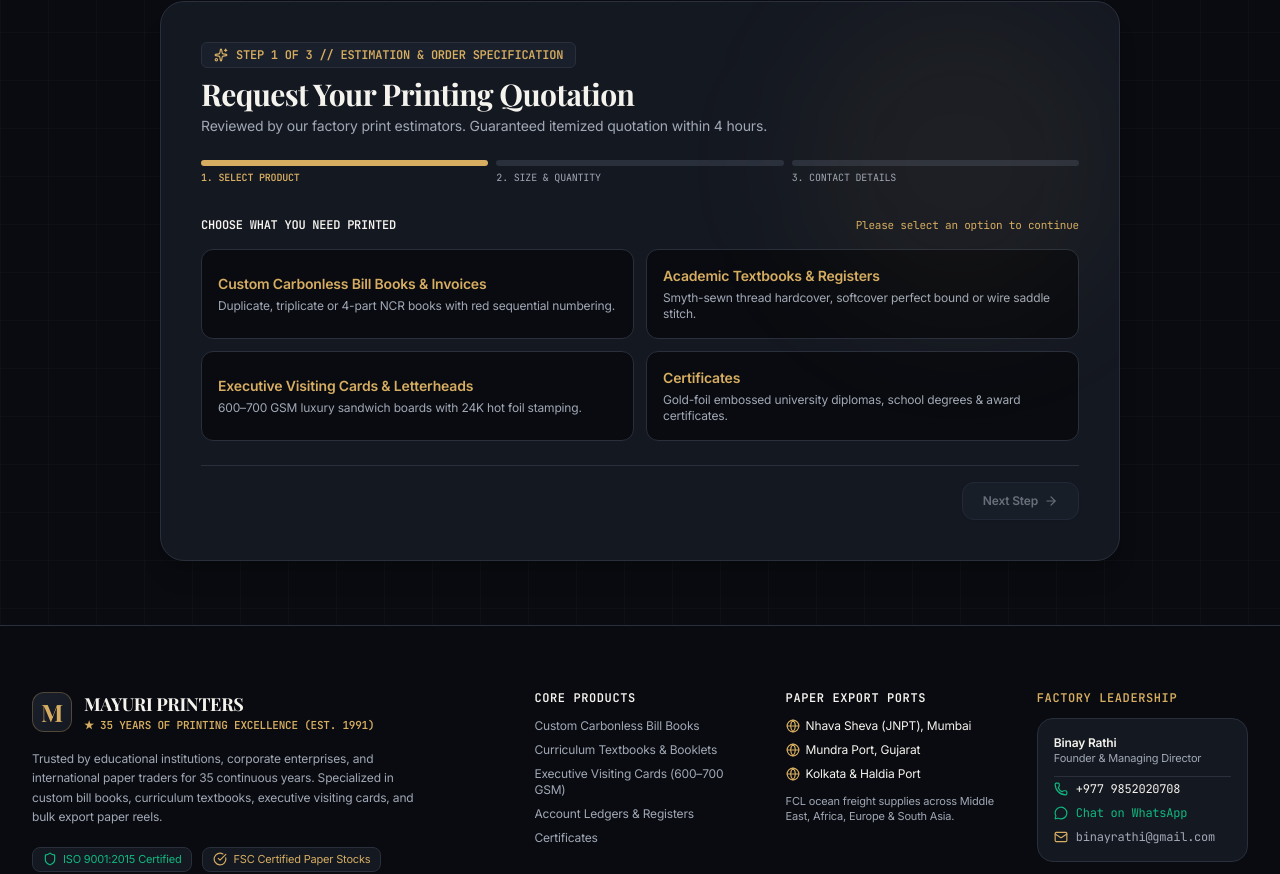
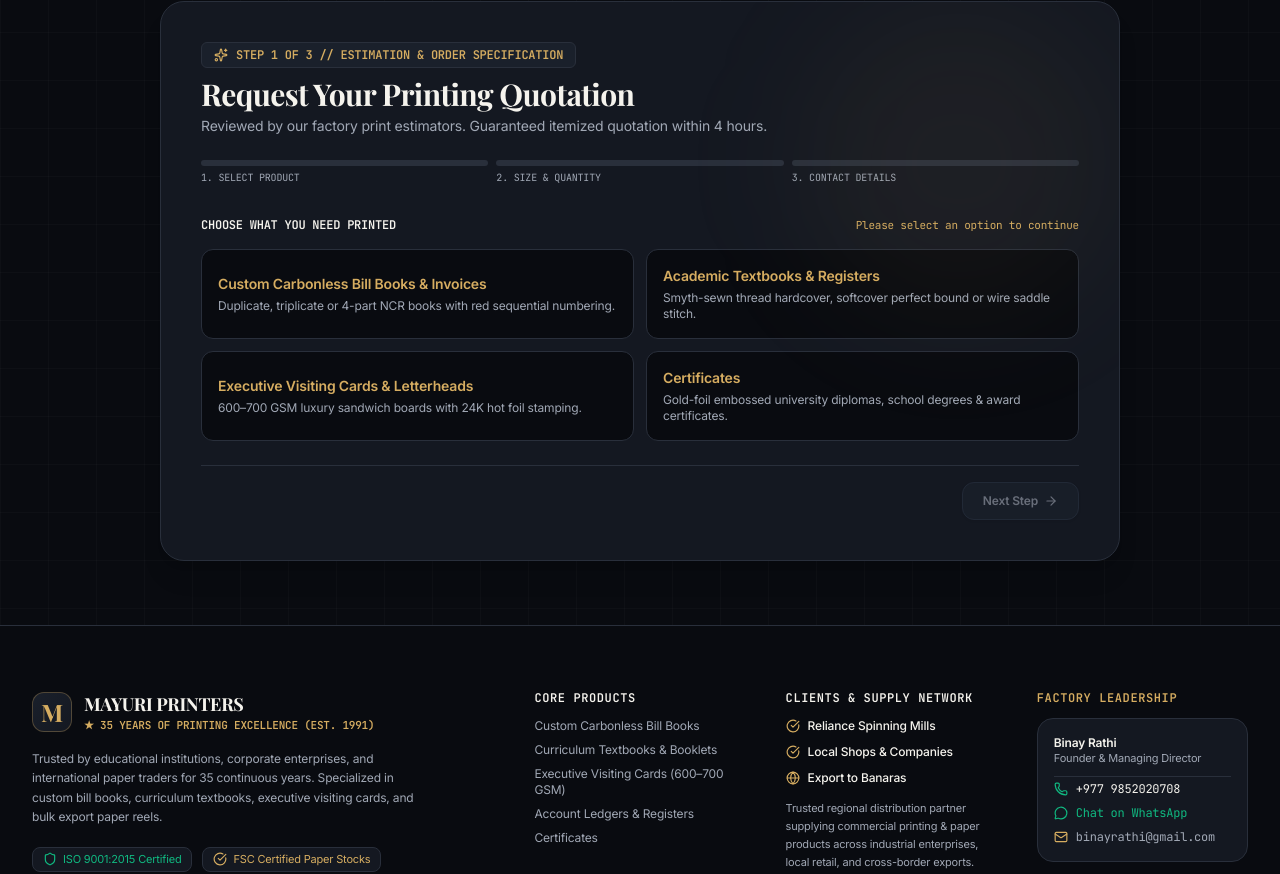
Before and after one commit to Mayank-Rathi-create/Mayuri-printers, a React (Vite) app: page / in a window 1280 px wide. Shown: the part 2080-2954 px from the top of the page. Built offline with nearby package versions, Linux system fonts and the light colour scheme; a web font is replaced by a local one.

Commit message:
Highlight step 1 progress only on product selection and update footer clients to Reliance Spinning Mills, Local Shops and Banaras export

```diff
--- a/src/components/ui/Footer.tsx
+++ b/src/components/ui/Footer.tsx
@@ -70,26 +70,26 @@ export const Footer: React.FC = () => {
             </ul>
           </div>
 
-          {/* Col 3: Export Logistics */}
+          {/* Col 3: Major Clients & Supply Network */}
           <div className="space-y-3">
             <h4 className="text-xs font-technical font-semibold uppercase text-[#F5F3ED] tracking-wider">
-              Paper Export Ports
+              Clients & Supply Network
             </h4>
-            <ul className="space-y-2 text-xs">
-              <li className="flex items-center gap-1.5">
-                <Globe className="w-3.5 h-3.5 text-[#D6AD61]" />
-                <span className="text-[#F5F3ED]">Nhava Sheva (JNPT), Mumbai</span>
+            <ul className="space-y-2.5 text-xs">
+              <li className="flex items-center gap-2">
+                <CheckCircle className="w-3.5 h-3.5 text-[#D6AD61] shrink-0" />
+                <span className="text-[#F5F3ED] font-medium">Reliance Spinning Mills</span>
               </li>
-              <li className="flex items-center gap-1.5">
-                <Globe className="w-3.5 h-3.5 text-[#D6AD61]" />
-                <span className="text-[#F5F3ED]">Mundra Port, Gujarat</span>
+              <li className="flex items-center gap-2">
+                <CheckCircle className="w-3.5 h-3.5 text-[#D6AD61] shrink-0" />
+                <span className="text-[#F5F3ED] font-medium">Local Shops & Companies</span>
               </li>
-              <li className="flex items-center gap-1.5">
-                <Globe className="w-3.5 h-3.5 text-[#D6AD61]" />
-                <span className="text-[#F5F3ED]">Kolkata & Haldia Port</span>
+              <li className="flex items-center gap-2">
+                <Globe className="w-3.5 h-3.5 text-[#D6AD61] shrink-0" />
+                <span className="text-[#F5F3ED] font-medium">Export to Banaras</span>
               </li>
-              <li className="text-[11px] text-[#A1A8B5] pt-1">
-                FCL ocean freight supplies across Middle East, Africa, Europe & South Asia.
+              <li className="text-[11px] text-[#A1A8B5] pt-1 leading-relaxed">
+                Trusted regional distribution partner supplying commercial printing & paper products across industrial enterprises, local retail, and cross-border exports.
               </li>
             </ul>
           </div>
--- a/src/components/ui/RfqSection.tsx
+++ b/src/components/ui/RfqSection.tsx
@@ -92,28 +92,33 @@ export const RfqSection: React.FC<RfqSectionProps> = ({ initialCategory = '' })
                 Reviewed by our factory print estimators. Guaranteed itemized quotation within 4 hours.
               </p>
 
-              {/* Progress Steps */}
+              {/* Progress Steps (Step 1 only turns yellow once a product is selected) */}
               <div className="grid grid-cols-3 gap-2 mt-6">
                 {[
                   { num: 1, label: 'Select Product' },
                   { num: 2, label: 'Size & Quantity' },
                   { num: 3, label: 'Contact Details' },
-                ].map((s) => (
+                ].map((s) => {
+                  const isHighlighted = s.num === 1 ? (Boolean(formData.category) || step > 1) : step >= s.num;
+                  const isTextHighlighted = s.num === 1 ? (Boolean(formData.category) || step > 1) : step === s.num;
+
+                  return (
                     <div key={s.num} className="space-y-1">
                       <div
-                      className={`h-1.5 rounded-full transition-all ${
-                        step >= s.num ? 'bg-[#D6AD61]' : 'bg-[#292F3B]'
+                        className={`h-1.5 rounded-full transition-all duration-300 ${
+                          isHighlighted ? 'bg-[#D6AD61]' : 'bg-[#292F3B]'
                         }`}
                       />
                       <div
-                      className={`text-[10px] font-technical uppercase truncate ${
-                        step === s.num ? 'text-[#D6AD61] font-semibold' : 'text-[#A1A8B5]'
+                        className={`text-[10px] font-technical uppercase truncate transition-colors duration-200 ${
+                          isTextHighlighted ? 'text-[#D6AD61] font-semibold' : 'text-[#A1A8B5]'
                         }`}
                       >
                         {s.num}. {s.label}
                       </div>
                     </div>
-                ))}
+                  );
+                })}
               </div>
             </div>
 
```
Lines whose indentation alone changed are shown as unchanged.
